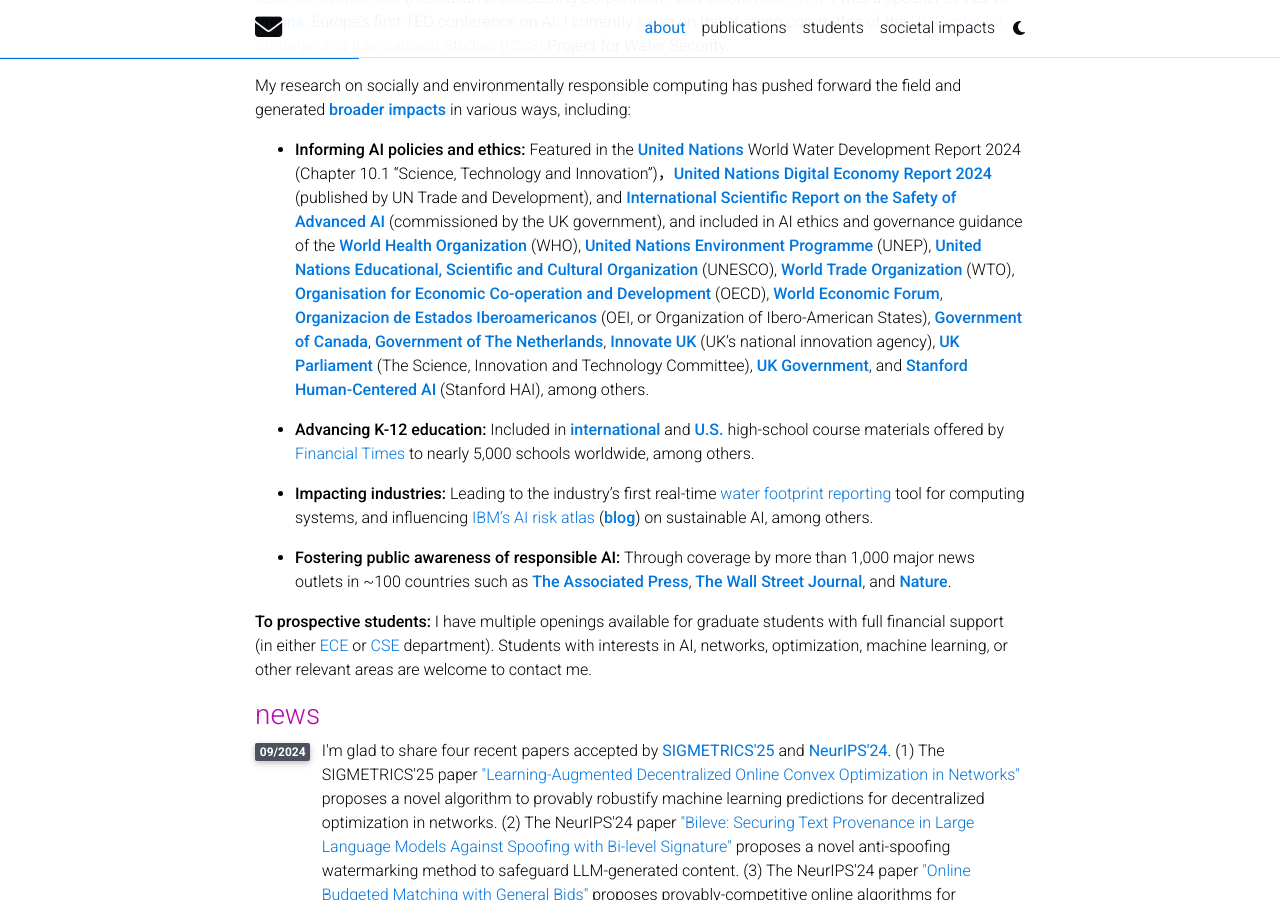
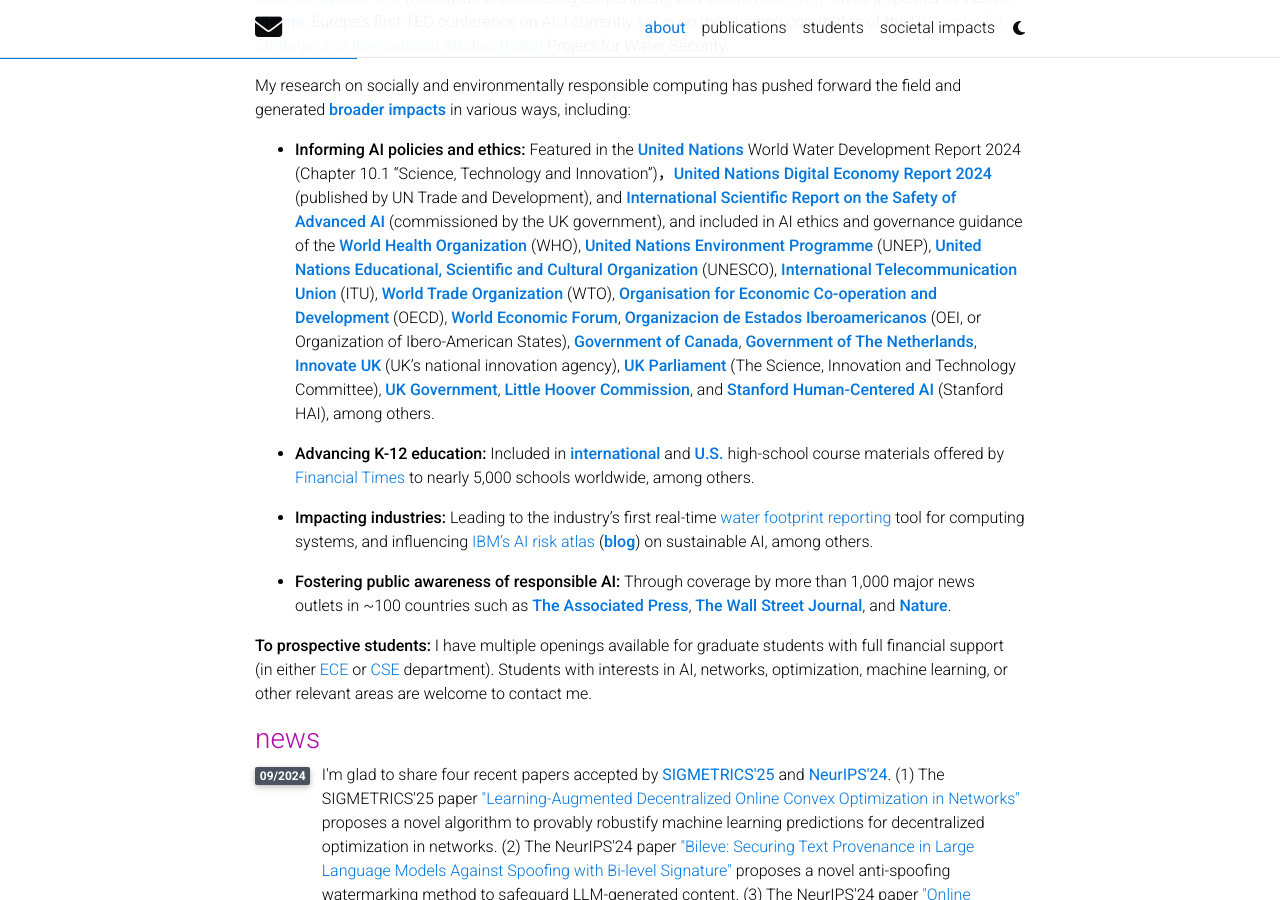
Before and after one commit to shaoleiren/shaoleiren.github.io, a Jekyll site: the page built from _pages/about.md, in a window 1280 px wide and 900 px high, scrolled down 1032 px. Built offline with Jekyll 4.4.1, drawn with Linux system fonts in a browser that asks for light colours; full-size pictures stand in for the smaller copies a plugin makes; comment, search, counter and statistics services are not loaded; a style sheet for code colours, icons or effects is not loaded.

Commit message:
Update about.md

```diff
--- a/_pages/about.md
+++ b/_pages/about.md
@@ -60,6 +60,7 @@
 and **[International Scientific Report on the Safety of Advanced AI](https://www.gov.uk/government/publications/international-scientific-report-on-the-safety-of-advanced-ai)** (commissioned by the UK government), and included in AI ethics and governance guidance
 of the **[World Health Organization](https://iris.who.int/bitstream/handle/10665/375579/9789240084759-eng.pdf)** (WHO), **[United Nations Environment Programme](https://wedocs.unep.org/handle/20.500.11822/46288)** (UNEP),
 **[United Nations Educational, Scientific and Cultural Organization](https://www.computer.org/csdl/magazine/co/2024/02/10417786/1Ua1B1ZYCR2)** (UNESCO),
+**[International Telecommunication Union](https://www.itu.int/hub/2024/10/ai-for-good-impact-report-choices-to-shape-the-future/)** (ITU),
 **[World Trade Organization](https://www.wto.org/english/res_e/booksp_e/trading_with_intelligence_e.pdf)** (WTO),
 **[Organisation for Economic Co-operation and Development](https://www.oecd.org/education/education-policy-outlook-4cf5b585-en.htm)** (OECD),
 **[World Economic Forum](https://www3.weforum.org/docs/WEF_AI_Governance_Alliance_Briefing_Paper_Series_2024.pdf)**,
@@ -67,8 +68,10 @@
 **[Government of Canada](https://www.canada.ca/en/government/system/digital-government/digital-government-innovations/responsible-use-ai/guide-use-generative-ai.html)**,
 **[Government of The Netherlands](https://www.government.nl/documents/parliamentary-documents/2024/01/17/government-wide-vision-on-generative-ai-of-the-netherlands)**,
 **[Innovate UK](https://iuk.ktn-uk.org/wp-content/uploads/2023/10/responsible-trustworthy-ai-report.pdf)** (UK's national innovation agency),
-**[UK Parliament](https://committees.parliament.uk/committee/135/science-innovation-and-technology-committee/news/201764/we-must-fundamentally-change-the-way-we-think-about-artificial-intelligence/)** (The Science, Innovation and Technology Committee),
-**[UK Government](https://www.gov.uk/government/publications/generative-ai-framework-for-hmg/generative-ai-framework-for-hmg-html)**, and
+**[UK Parliament](https://researchbriefings.files.parliament.uk/documents/POST-PN-0735/POST-PN-0735.pdf)** (The Science, Innovation and Technology Committee),
+**[UK Government](https://www.gov.uk/government/publications/generative-ai-framework-for-hmg/generative-ai-framework-for-hmg-html)**,
+**[Little Hoover Commission](https://lhc.ca.gov/wp-content/uploads/Report284-Final.pdf)**,
+and
  **[Stanford Human-Centered AI](https://hai.stanford.edu/sites/default/files/2024-02/Exploring-Impact-AI-Black-Americans.pdf)** (Stanford HAI), among others.
 
 
```
